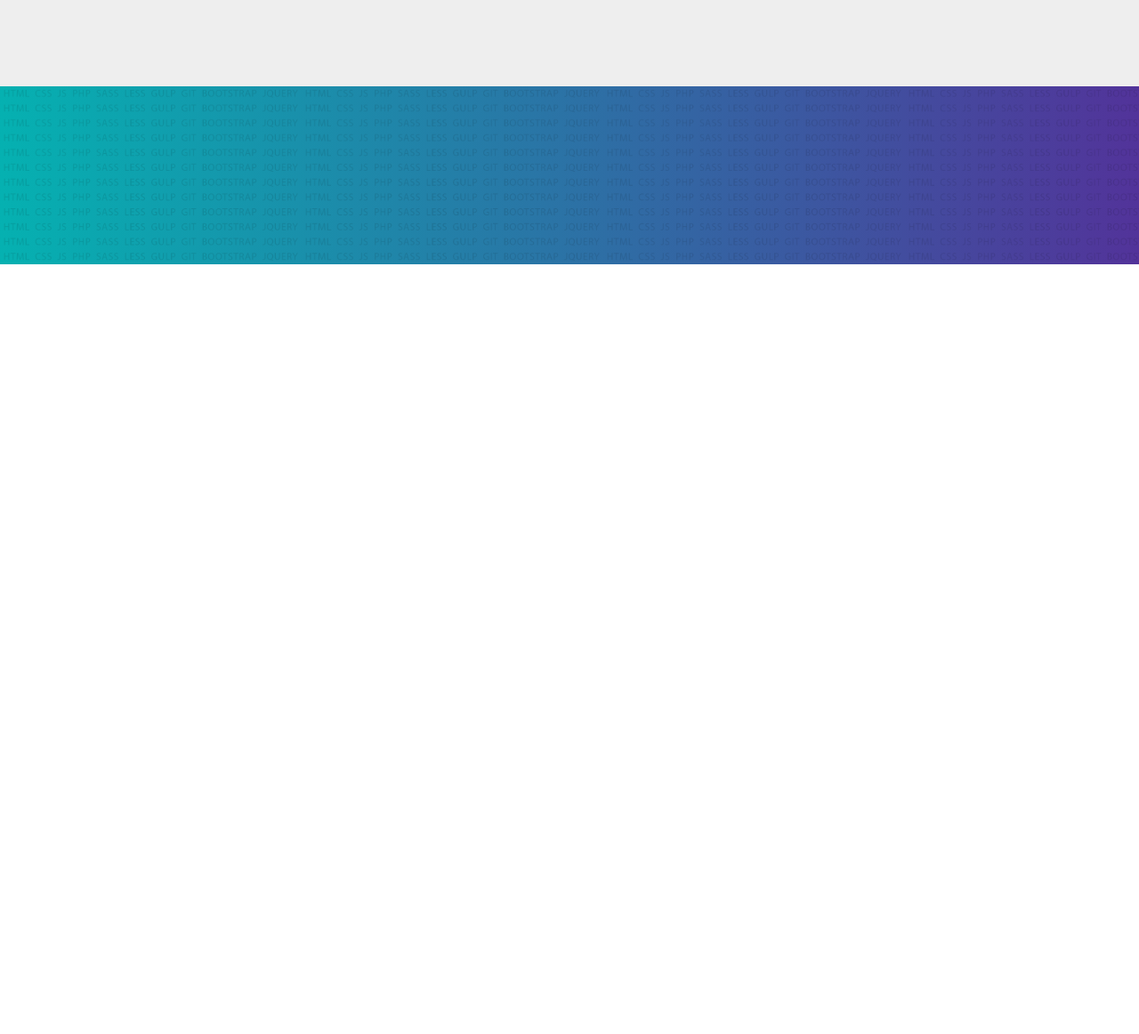
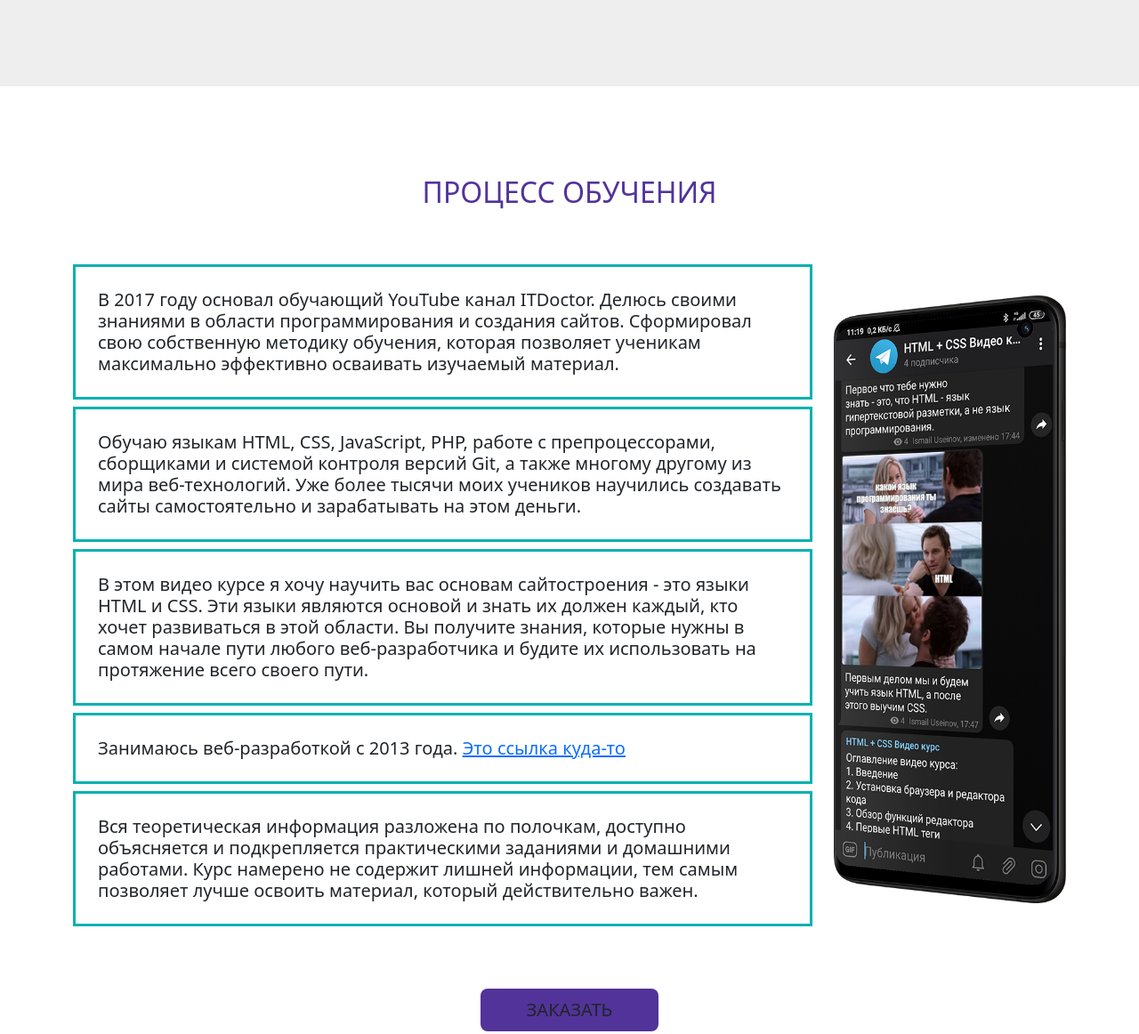
Before and after one commit to kazakovlv/TestBS5, a plain HTML site: page index.html in a window 1280 px wide. Shown: the part 2559-3721 px from the top of the page at 89% size. Before the commit the page ends 2856 px from the top, so only its background shows below. Drawn offline with Linux system fonts and the light colour scheme.

Commit message:
Конец 6 урока

```diff
--- a/css/style.css
+++ b/css/style.css
@@ -110,6 +110,11 @@ footer {
     background-color: var(--color1);
     margin: 15px auto 30px;
 }
+/*Процесс обучения*/
+.learning h5 {
+    padding: 25px;
+    border: 3px solid var(--color1);
+}
 /*Программа курса*/
 .accordion-button:not(.collapsed) {
     color: var(--bs-white);
--- a/index.html
+++ b/index.html
@@ -227,6 +227,33 @@
     </div>
   </section>
 
+  <section class="learning">
+    <div class="container">
+      <div class="row">
+        <div class="col-12">
+          <h2 class="text-center text-uppercase color2 mb-5">Процесс обучения</h2>
+        </div>
+      </div>
+      <div class="row align-items-center mb-5">
+        <div class="col-lg-9 col-sm-12">
+          <h5>В 2017 году основал обучающий YouTube канал ITDoctor. Делюсь своими знаниями в области программирования и создания сайтов. Сформировал свою собственную методику обучения, которая позволяет ученикам максимально эффективно осваивать изучаемый материал.</h5>
+          <h5>Обучаю языкам HTML, CSS, JavaScript, PHP, работе с препроцессорами, сборщиками и системой контроля версий Git, а также многому другому из мира веб-технологий. Уже более тысячи моих учеников научились создавать сайты самостоятельно и зарабатывать на этом деньги.</h5>
+          <h5>В этом видео курсе я хочу научить вас основам сайтостроения - это языки HTML и CSS. Эти языки являются основой и знать их должен каждый, кто хочет развиваться в этой области. Вы получите знания, которые нужны в самом начале пути любого веб-разработчика и будите их использовать на протяжение всего своего пути.</h5>
+          <h5>Занимаюсь веб-разработкой с 2013 года. <a href="" target="_blank">Это ссылка куда-то</a></h5>
+          <h5>Вся теоретическая информация разложена по полочкам, доступно объясняется и подкрепляется практическими заданиями и домашними работами. Курс намерено не содержит лишней информации, тем самым позволяет лучше освоить материал, который действительно важен.</h5>
+        </div>
+        <div class="col-lg-3 col-sm-12 mb-sm-5 mt-sm-5 text-center">
+          <img src="img/mockup.png" alt="процес обучения" class="img-fluid">
+        </div>
+      </div>
+      <div class="row">
+        <div class="col-12">
+          <a href="#footer" class="btn btn-lg text-uppercase btn_itd">Заказать</a>
+        </div>
+      </div>
+    </div>
+  </section>
+
   <footer id="footer">
   </footer>
   <div class="modal fade" id="myModal" tabindex="-1" aria-labelledby="exampleModalLabel" aria-hidden="true">
```
